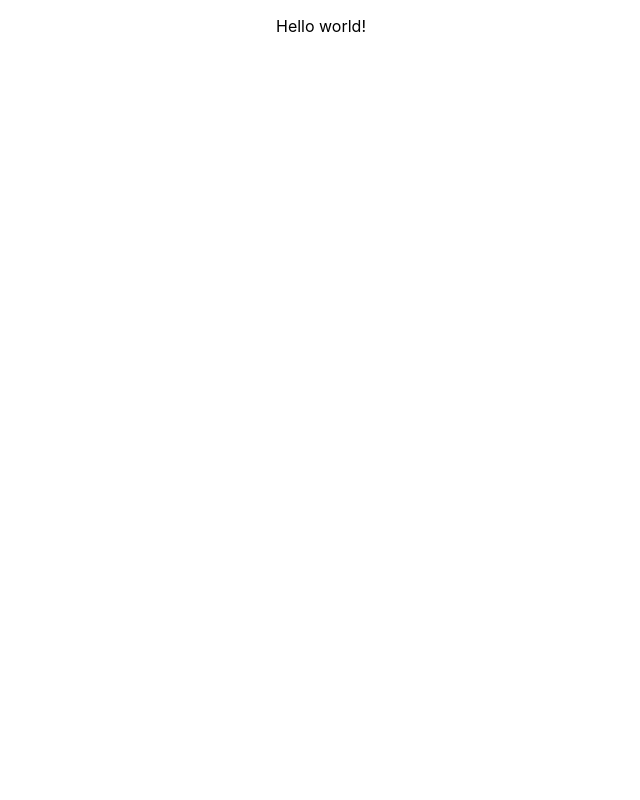
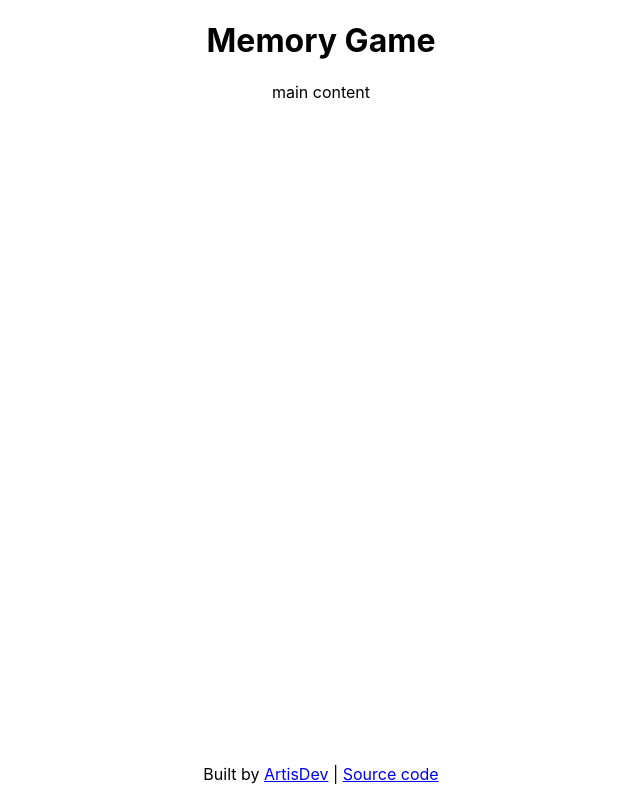
Before and after one commit to Artis-Dev/memory-game, a React (Create React App) app: page / in a window 1280 px wide. Shown: the whole page, without its empty margins (319-959 px from the left). Built offline with nearby package versions, Linux system fonts and the light colour scheme.

Commit message:
Create simple app structure

```diff
--- a/src/components/App.js
+++ b/src/components/App.js
@@ -1,7 +1,17 @@
 import '../styles/App.css';
 
+import Header from './Header';
+import Main from './Main';
+import Footer from './Footer';
+
 function App() {
-  return <p className="App">Hello world!</p>;
+  return (
+    <div className="App">
+      <Header />
+      <Main />
+      <Footer />
+    </div>
+  );
 }
 
 export default App;
--- /dev/null
+++ b/src/components/Footer.js
@@ -0,0 +1,13 @@
+import '../styles/Footer.css';
+
+function Footer() {
+  return (
+    <footer className="Footer">
+      <p>
+        Built by <a href="/">ArtisDev</a> | <a href="/">Source code</a>
+      </p>
+    </footer>
+  );
+}
+
+export default Footer;
--- /dev/null
+++ b/src/components/Header.js
@@ -0,0 +1,11 @@
+import '../styles/Header.css';
+
+function Header() {
+  return (
+    <header className="Header">
+      <h1>Memory Game</h1>
+    </header>
+  );
+}
+
+export default Header;
--- /dev/null
+++ b/src/components/Main.js
@@ -0,0 +1,7 @@
+import '../styles/Main.css';
+
+function Main() {
+  return <main className="Main">main content</main>;
+}
+
+export default Main;
--- a/src/styles/App.css
+++ b/src/styles/App.css
@@ -1,3 +1,6 @@
 .App {
-  text-align: center;
+  display: flex;
+  flex-direction: column;
+  align-items: center;
+  height: 100vh;
 }
--- /dev/null
+++ b/src/styles/Footer.css
@@ -0,0 +1,3 @@
+.Footer {
+  display: flex;
+}
--- /dev/null
+++ b/src/styles/Header.css
@@ -0,0 +1,2 @@
+.Header {
+}
--- /dev/null
+++ b/src/styles/Main.css
@@ -0,0 +1,5 @@
+.Main {
+  display: flex;
+  flex-grow: 1;
+  flex-direction: column;
+}
--- a/src/styles/index.css
+++ b/src/styles/index.css
@@ -1,3 +1,5 @@
+@import-normalize;
+
 body {
   margin: 0;
   font-family: -apple-system, BlinkMacSystemFont, 'Segoe UI', 'Roboto', 'Oxygen',
@@ -6,8 +8,3 @@ body {
   -webkit-font-smoothing: antialiased;
   -moz-osx-font-smoothing: grayscale;
 }
-
-code {
-  font-family: source-code-pro, Menlo, Monaco, Consolas, 'Courier New',
-    monospace;
-}
```
